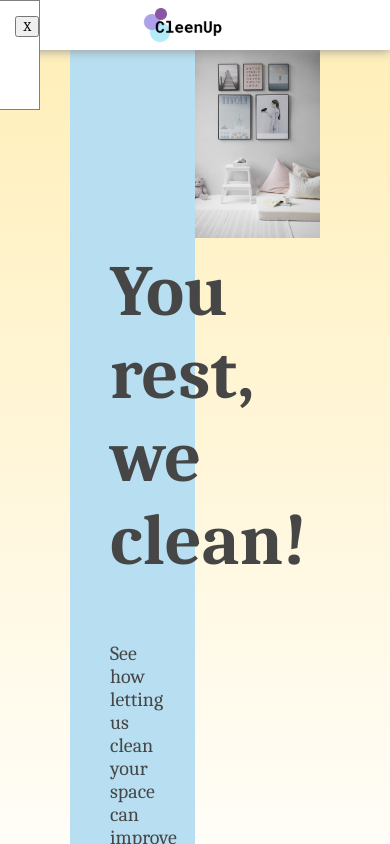
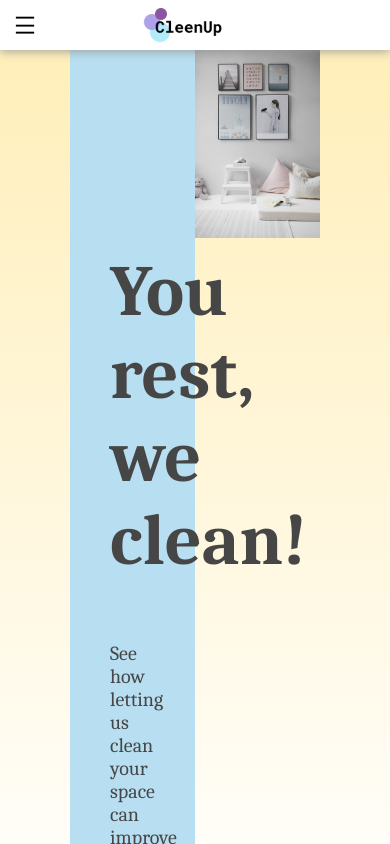
Before and after one commit to jimmjy/nathanstuff, a React (Create React App) app: page / in a window 390 px wide. Shown: the top 844 px of the page. Built offline with nearby package versions, Linux system fonts and the light colour scheme; no server answers.

Commit message:
added in styling for tablet/mobile menu

```diff
--- a/package.json
+++ b/package.json
@@ -1,4 +1,5 @@
 {
+	"homepage": "https://jimmjy.github.io/nathanstuff/",
 	"name": "cleenup",
 	"version": "0.1.0",
 	"private": true,
@@ -16,6 +17,8 @@
 		"uuid": "^8.0.0"
 	},
 	"scripts": {
+		"predeploy": "npm run build",
+		"deploy": "gh-pages -d build",
 		"start": "react-scripts start",
 		"build": "react-scripts build",
 		"test": "react-scripts test",
@@ -35,5 +38,8 @@
 			"last 1 firefox version",
 			"last 1 safari version"
 		]
+	},
+	"devDependencies": {
+		"gh-pages": "^3.1.0"
 	}
 }
--- a/src/App.js
+++ b/src/App.js
@@ -1,5 +1,5 @@
 import React, { useEffect } from "react";
-import { BrowserRouter as Router, Route, Switch } from "react-router-dom";
+import { HashRouter as Router, Route, Switch } from "react-router-dom";
 // import { withFirebase } from "./components/Firebase";
 
 //helpers
--- a/src/components/rightSideNav/rightSideNav.component.jsx
+++ b/src/components/rightSideNav/rightSideNav.component.jsx
@@ -25,7 +25,18 @@
 		<div className={`right-side-nav ${menuToggle ? "show-nav" : ""}`}>
 			<div className='nav-toggle-container'>
 				<button className='nav-toggle' onClick={toggleMenu}>
-					X
+					<span
+						className={`toggle-icon ${menuToggle ? "toggle-icon-one" : ""}`}>
+						&#8212;
+					</span>
+					<span
+						className={`toggle-icon ${menuToggle ? "toggle-icon-two" : ""}`}>
+						&#8212;
+					</span>
+					<span
+						className={`toggle-icon ${menuToggle ? "toggle-icon-three" : ""}`}>
+						&#8212;
+					</span>
 				</button>
 			</div>
 
--- a/src/components/rightSideNav/rightSideNav.styles.scss
+++ b/src/components/rightSideNav/rightSideNav.styles.scss
@@ -39,14 +39,11 @@
 @media screen and (max-width: 950px) {
 	.right-side-nav {
 		position: absolute;
-		left: -160px;
-		width: 200px;
+		left: -175px;
 		flex-direction: row-reverse;
 		align-items: unset;
 		justify-content: space-between;
 		transition: all 400ms linear;
-		border: 1px solid gray;
-		background-color: white;
 
 		&.show-nav {
 			left: 0;
@@ -56,13 +53,67 @@
 			position: relative;
 			display: block;
 			height: 50px;
+			width: 50px;
 			display: flex;
 			justify-content: center;
 			align-items: center;
+
+			.nav-toggle {
+				display: flex;
+				flex-wrap: wrap;
+				width: 35px;
+				height: 25px;
+				align-items: center;
+				justify-content: center;
+				border: none;
+				background-color: unset;
+
+				&:focus {
+					outline: none;
+				}
+
+				.toggle-icon {
+					line-height: 0.4rem;
+					font-weight: bold;
+					font-size: 1.25rem;
+					position: relative;
+					transition: all 200ms ease-in;
+				}
+
+				.toggle-icon-one {
+					position: absolute;
+					top: 50%;
+					transform: rotate(-45deg);
+				}
+
+				.toggle-icon-two {
+					opacity: 0;
+				}
+
+				.toggle-icon-three {
+					position: absolute;
+					top: 50%;
+					transform: rotate(45deg);
+				}
+			}
 		}
 
 		.nav-links {
 			flex-direction: column;
+			width: 175px;
+			background-color: white;
+
+			.nav-item-link {
+				height: 25px;
+
+				margin: unset;
+
+				a {
+					display: flex;
+					justify-content: center;
+					align-items: center;
+				}
+			}
 		}
 	}
 }
--- a/src/index.css
+++ b/src/index.css
@@ -12,6 +12,7 @@
 	-webkit-font-smoothing: antialiased;
 	-moz-osx-font-smoothing: grayscale;
 	color: rgb(71, 70, 70);
+	font-size: 16px;
 }
 
 code {
```
Also changed, not shown: 2 other files (tests, documents, lock files or other folders). Lines whose indentation alone changed are shown as unchanged.
